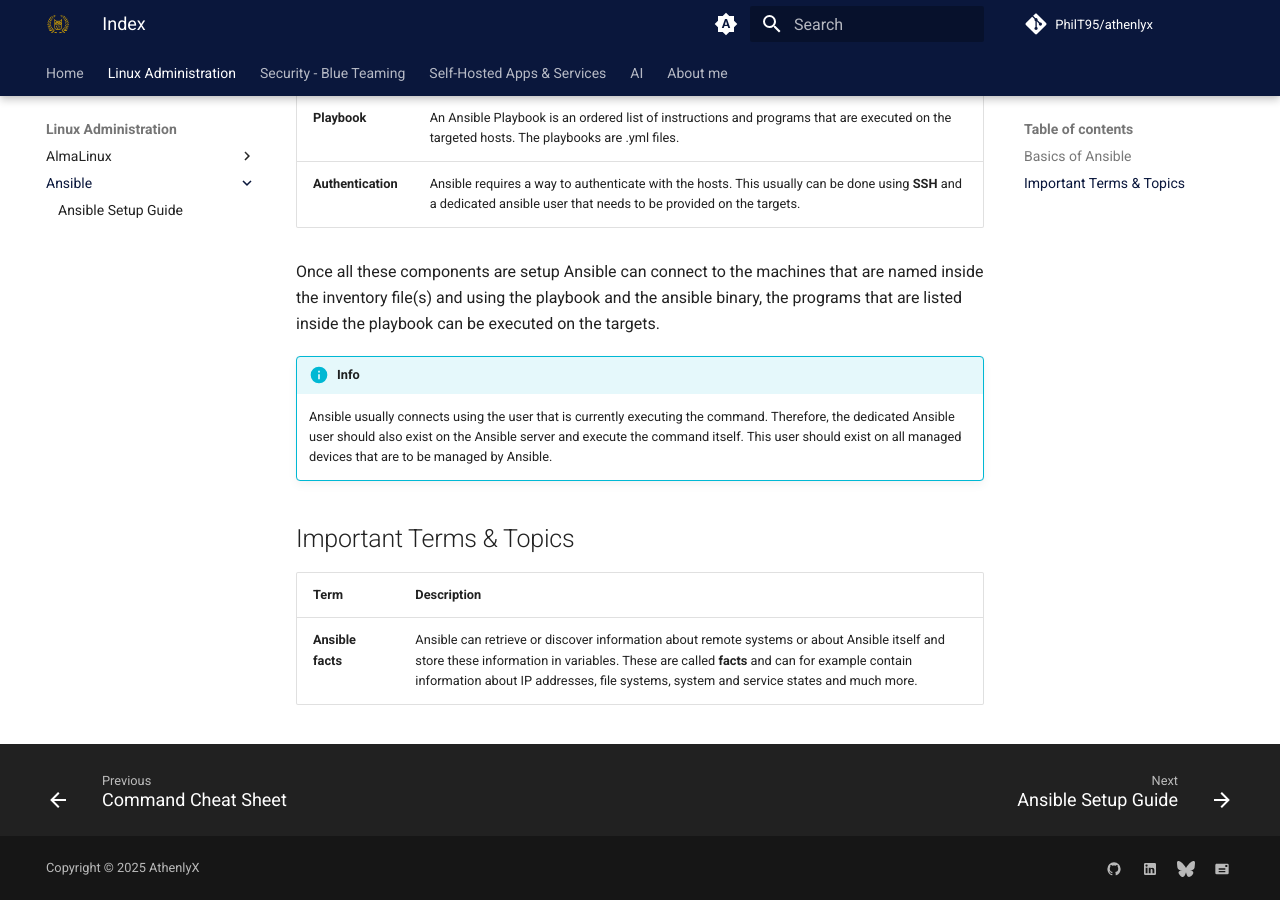
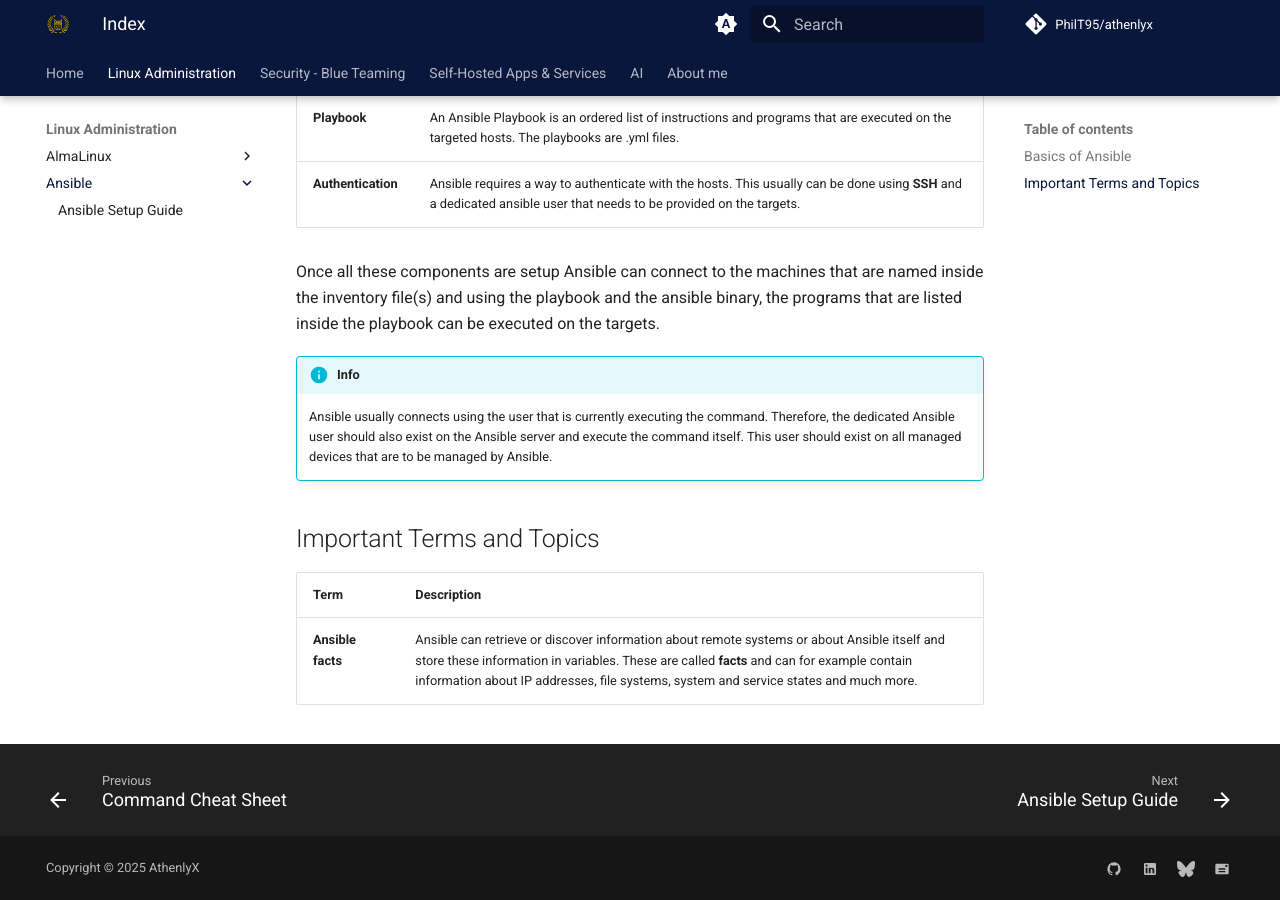
Before and after one commit to PhilT95/athenlyx, an MkDocs documentation site: the page built from docs/linux-admin/ansible/index.md, in a window 1280 px wide and 900 px high, scrolled down 1402 px. Built offline with MkDocs 1.6.1 and Material for MkDocs 9.7.7, drawn with Linux system fonts in a browser that asks for light colours; plug-ins that fetch from the network failed and are left out; comment, search, counter and statistics services are not loaded.

Commit message:
Fixed some more linking errors

```diff
--- a/docs/linux-admin/ansible/index.md
+++ b/docs/linux-admin/ansible/index.md
@@ -25,7 +25,7 @@ Once all these components are setup Ansible can connect to the machines that are
 !!! info
     Ansible usually connects using the user that is currently executing the command. Therefore, the dedicated Ansible user should also exist on the Ansible server and execute the command itself. This user should exist on all managed devices that are to be managed by Ansible.
 
-## Important Terms & Topics
+## Important Terms and Topics
 
 |Term|Description|
 |:-------|:-------|
```
Also changed, not shown: docs/blue-sec/security-assessment/index.md (+1 -1 lines), docs/linux-admin/ansible/ansible_setup.md (+1 -1 lines).
